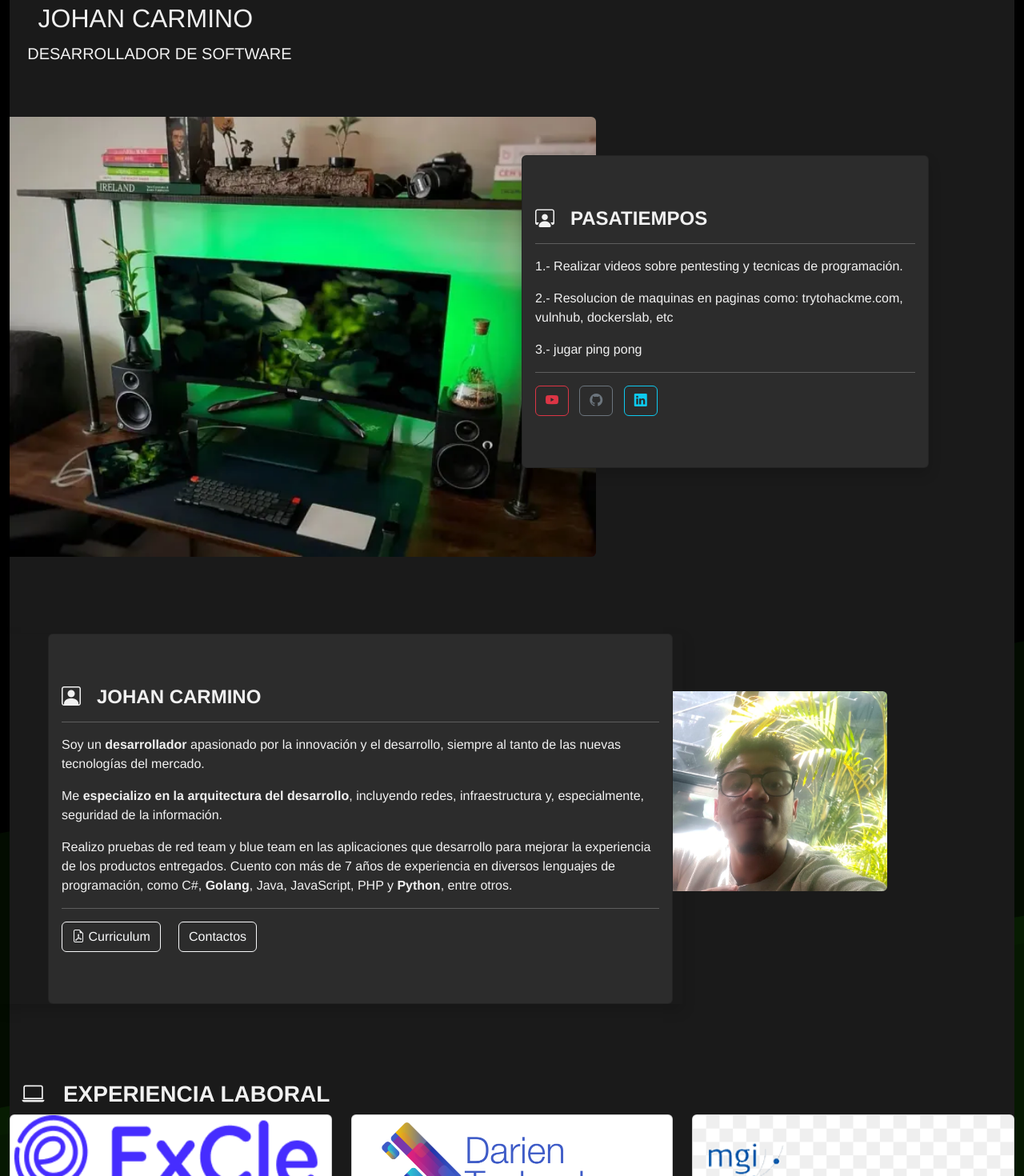
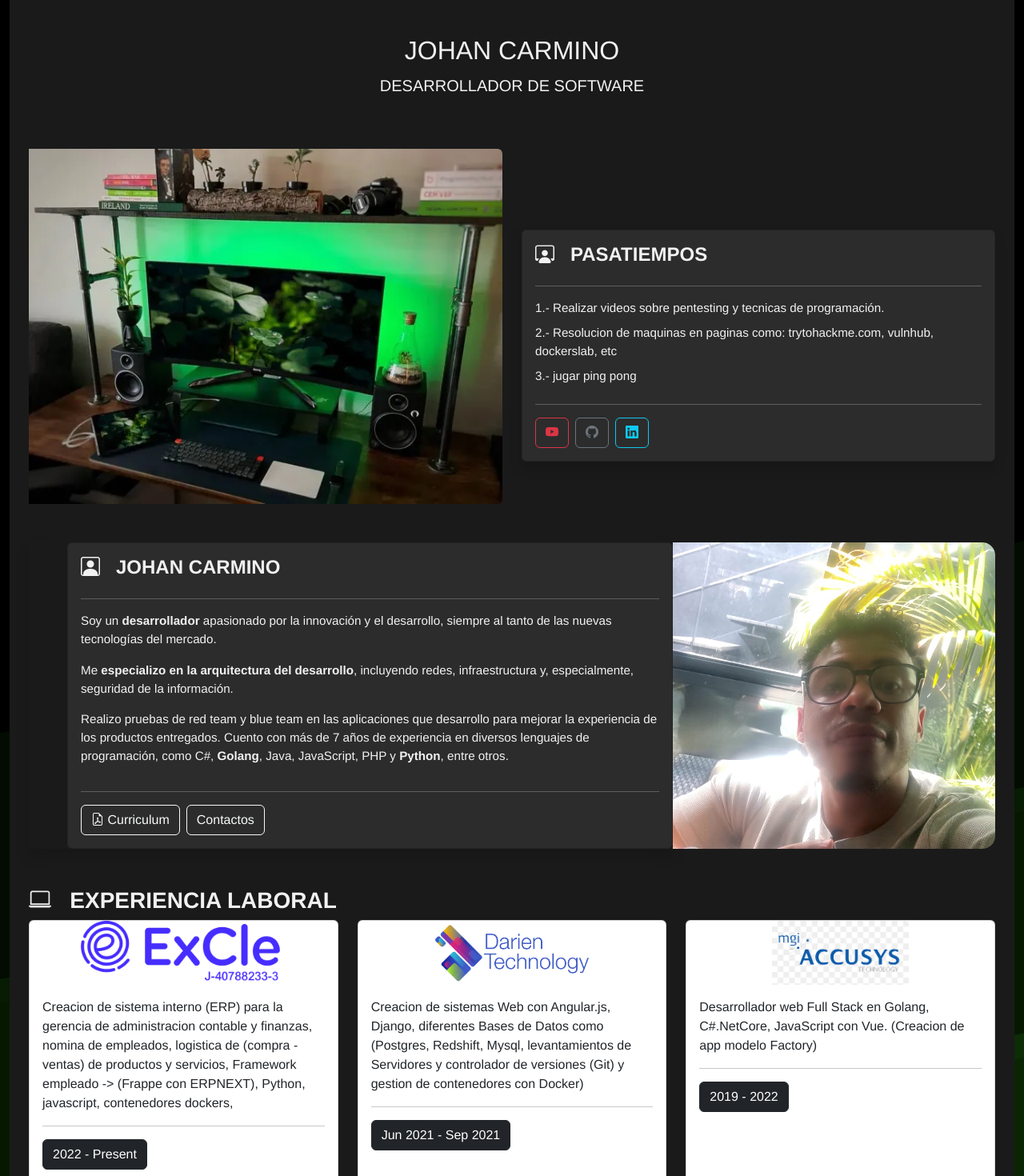
Before and after one commit to codefazt/curriculum-vite, a Vue app: page / in a window 1280 px wide. Shown: the part 160-1630 px from the top of the page at 80% size. Built offline with nearby package versions, Linux system fonts and the light colour scheme.

Commit message:
adaptacion para celular y cambio de web

```diff
--- a/src/components/CvProfile.vue
+++ b/src/components/CvProfile.vue
@@ -1,70 +1,53 @@
 <template>
   <div class="cv-profile">
-
-
     <div class="container-style rounded-4">
-
+      <!-- Header -->
       <div class="row">
-
-        <div class="col-md-12">
-          <div class="mt-5">
-            <h1 class="mt-3">&nbsp; &nbsp; {{ name }}</h1>
-            <p class="lead">&nbsp; &nbsp; {{ job }}</p>
-          </div>
+        <div class="col-12 text-center text-md-left mt-5">
+          <h1 class="mt-3">{{ name }}</h1>
+          <p class="lead">{{ job }}</p>
         </div>
-
       </div>
 
       <!-- Seccion 1 -->
-
-      <div class="row rounded-3 pt-5 pb-5">
-
-        <div class="col-md-6">
-          <img src="./../assets/desktop-setup.png" height="550" class="rounded-end mx-auto d-block" alt="...">
+      <div class="row rounded-3 pt-5 pb-5 align-items-center">
+        <div class="col-12 col-md-6 mb-4 mb-md-0">
+          <img src="./../assets/desktop-setup.png" class="img-fluid rounded-end mx-auto d-block" alt="...">
         </div>
-
-        <div class="col-md-5 pt-5 ">
-
-          <div class="card card-style shadow">
-            <div class="card-body mt-5 mb-5 ">
+        <div class="col-12 col-md-6 pt-3 pt-md-5">
+          <div class="card card-style shadow h-100">
+            <div class="card-body d-flex flex-column justify-content-center">
               <h4 class="card-title text-left">
                 <strong><i class="bi bi-person-workspace"></i> &nbsp; PASATIEMPOS</strong>
               </h4>
               <hr/>
               <div class="text-style">
-                <p class="text-justify">
-                  1.- Realizar videos sobre pentesting y tecnicas de programación. <br>
+                <p class="text-justify mb-2">
+                  1.- Realizar videos sobre pentesting y tecnicas de programación.
                 </p>
-
-                <p class="text-justify">
+                <p class="text-justify mb-2">
                   2.- Resolucion de maquinas en paginas como: trytohackme.com, vulnhub, dockerslab, etc
                 </p>
-
-                <p class="text-justify">
+                <p class="text-justify mb-2">
                   3.- jugar ping pong
                 </p>
               </div>
               <hr/>
-
-              <a href="https://www.youtube.com/watch?v=On2676eKeXs&t=1670s" class="btn btn-outline-danger"><i class="bi bi-youtube"></i></a> &nbsp;
-              <a href="https://github.com/codefazt" class="btn btn-outline-secondary"><i class="bi bi-github"></i></a> &nbsp;
-              <a href="https://www.linkedin.com/in/johan-carmino-3b8775201" class="btn btn-outline-info"><i class="bi bi-linkedin"></i></a>
-
+              <div class="d-flex flex-wrap gap-2">
+                <a :href="youtube" class="btn btn-outline-danger"><i class="bi bi-youtube"></i></a>
+                <a :href="github" class="btn btn-outline-secondary"><i class="bi bi-github"></i></a>
+                <a :href="linkin" class="btn btn-outline-info"><i class="bi bi-linkedin"></i></a>
+              </div>
             </div>
           </div>
-
         </div>
-
       </div>
 
       <!-- Seccion 2 -->
-
-      <div class="row rounded-3 pt-5 pb-5">
-
-        <div class="col-md-8 shadow">
-
-          <div class="card ms-5 card-style">
-            <div class="card-body mt-5 mb-5">
+      <div class="row align-items-stretch no-gutters">
+        <div class="col-12 col-md-8 shadow mb-4 mb-md-0">
+          <div class="card ms-md-5 card-style h-100">
+            <div class="card-body d-flex flex-column justify-content-center">
               <h4 class="card-title text-left">
                 <strong><i class="bi bi-person-square"></i> &nbsp; {{ name }}</strong>
               </h4>
@@ -73,44 +56,43 @@
                 <p class="text-justify">
                   Soy un <b>desarrollador</b> apasionado por la innovación y el desarrollo, siempre al tanto de las nuevas tecnologías del mercado.
                 </p>
-
                 <p class="text-justify">
                   Me <b>especializo en la arquitectura del desarrollo</b>, incluyendo redes, infraestructura y, especialmente, seguridad de la información.
                 </p>
-
                 <p class="text-justify">
                   Realizo pruebas de red team y blue team en las aplicaciones que desarrollo para mejorar la experiencia de los productos entregados.
-                Cuento con más de 7 años de experiencia en diversos lenguajes de programación, como C#, <b>Golang</b>, Java, JavaScript, PHP y <b>Python</b>, entre otros.
+                  Cuento con más de 7 años de experiencia en diversos lenguajes de programación, como C#, <b>Golang</b>, Java, JavaScript, PHP y <b>Python</b>, entre otros.
                 </p>
               </div>
-
               <hr/>
-              <a :href="`${publicPath}CV-JCarmino-2025.pdf`" download="CV-JCarmino.pdf" class="btn btn-outline-light"><i class="bi bi-file-earmark-pdf"></i> Curriculum</a> &nbsp; &nbsp;
-              <a href="#" class="btn btn-outline-light">Contactos</a>
-
+              <div class="d-flex flex-wrap gap-2">
+                <a :href="`${publicPath}CV-JCarmino-2025.pdf`" download="CV-JCarmino.pdf" class="btn btn-outline-light">
+                  <i class="bi bi-file-earmark-pdf"></i> Curriculum
+                </a>
+                <a href="mailto:jcdeveloped@gmail.com" class="btn btn-outline-light">Contactos</a>
+              </div>
             </div>
           </div>
-
         </div>
-
-        <div class="col-md-3 pt-5 d-md-block d-none">
-          <img src="./../assets/perfil-yo.jpeg" height="250" class="rounded d-block image-sytle mt-4" alt="...">
+        <!-- Imagen solo visible en md+ y ocupa todo el alto del row -->
+        <div class="col-12 col-md-4 d-none d-md-block p-0">
+          <img
+            src="./../assets/perfil-yo.jpeg"
+            class="profile-side-image h-100 w-100"
+            alt="..."
+            style="object-fit: cover; border-radius: 0 1rem 1rem 0;"
+          >
         </div>
-
       </div>
 
       <!-- Seccion 3 -->
-
       <div class="row rounded-3 pt-5 pb-5">
-
-        <div class="col-md-12">
-          <h3 class="">&nbsp;&nbsp;<b><i class="bi bi-laptop"></i> &nbsp; EXPERIENCIA LABORAL</b></h3>
+        <div class="col-12">
+          <h3><b><i class="bi bi-laptop"></i> &nbsp; EXPERIENCIA LABORAL</b></h3>
         </div>
-
         <div class="col-12 col-md-4 mb-4">
-
-          <div class="card">
-            <img src="./../assets/Logo_Excle_164x50.png" height="130px" class="card-img-top" alt="...">
+          <div class="card h-100">
+            <img src="./../assets/Logo_Excle_164x50.png" class="card-img-top smaller-image" alt="...">
             <div class="card-body">
               <p class="card-text">
                 Creacion de sistema interno (ERP) para la gerencia de administracion contable y finanzas, nomina de empleados, logistica de (compra - ventas) de productos y servicios, Framework empleado -> (Frappe con ERPNEXT), Python, javascript, contenedores dockers,
@@ -121,13 +103,10 @@
               </button>
             </div>
           </div>
-
         </div>
-
         <div class="col-12 col-md-4 mb-4">
-
-          <div class="card">
-            <img src="./../assets/darian_tech_img.png" class="card-img-top" alt="...">
+          <div class="card h-100">
+            <img src="./../assets/darian_tech_img.png" class="card-img-top smaller-image" alt="...">
             <div class="card-body">
               <p class="card-text">
                 Creacion de sistemas Web con Angular.js, Django, diferentes Bases de Datos como (Postgres, Redshift, Mysql, levantamientos de Servidores y controlador de versiones (Git) y gestion de contenedores con Docker)
@@ -138,12 +117,10 @@
               </button>
             </div>
           </div>
-
         </div>
-
         <div class="col-12 col-md-4 mb-4">
-          <div class="card">
-            <img src="./../assets/mgi_accusys.png" class="card-img-top" alt="...">
+          <div class="card h-100">
+            <img src="./../assets/mgi_accusys.png" class="card-img-top smaller-image" alt="...">
             <div class="card-body">
               <p class="card-text">
                 Desarrollador web Full Stack en Golang, C#.NetCore, JavaScript con Vue. (Creacion de app modelo Factory)
@@ -155,21 +132,15 @@
             </div>
           </div>
         </div>
-
       </div>
 
       <!-- Seccion 4 -->
-
       <div class="row rounded-3 pt-5 pb-5">
-
-        <div class="col-md-12">
-          <h3 class="">&nbsp;&nbsp;<b><i class="bi bi-file-earmark-lock2-fill"></i> &nbsp; Maquinas de Pentesting Hechas</b></h3>
+        <div class="col-12">
+          <h3><b><i class="bi bi-file-earmark-lock2-fill"></i> &nbsp; Maquinas de Pentesting Hechas</b></h3>
         </div>
-        <hr>
-
-        <div class="col-md-2"></div>
-
-        <div class="col-md-8">
+        <hr class="d-none d-md-block">
+        <div class="col-12 col-md-8 offset-md-2">
           <div id="carouselExampleCaptions" class="carousel slide">
             <div class="carousel-indicators">
               <button type="button" data-bs-target="#carouselExampleCaptions" data-bs-slide-to="0" class="active" aria-current="true" aria-label="Slide 1"></button>
@@ -208,33 +179,24 @@
               <span class="visually-hidden">Next</span>
             </button>
           </div>
-
         </div>
-
-        <div class="col-md-2"></div>
-
       </div>
 
-      <!-- Seccion 5 -->
-
+      <!-- Footer -->
       <footer class="card-style d-flex flex-wrap justify-content-between align-items-center py-3 my-4 border-top cv-profile">
-        <p class="col-md-4 mb-0">&nbsp; jcdeveloped@gmail.com  &nbsp; <i class="bi bi-mailbox2-flag"></i></p>
-
-        <a href="/" class="col-md-4 d-flex align-items-center justify-content-center mb-3 mb-md-0 me-md-auto link-body-emphasis text-decoration-none">
-
-        </a>
-
-        <ul class="nav col-md-4 justify-content-end">
+        <p class="col-12 col-md-4 mb-0 text-center text-md-left">
+          &nbsp; jcdeveloped@gmail.com  &nbsp; <i class="bi bi-mailbox2-flag"></i>
+        </p>
+        <a href="/" class="col-12 col-md-4 d-flex align-items-center justify-content-center mb-3 mb-md-0 me-md-auto link-body-emphasis text-decoration-none"></a>
+        <ul class="nav col-12 col-md-4 justify-content-center justify-content-md-end">
           <li class="nav-item"><a href="#" class="nav-link px-2 cv-profile"><i class="bi bi-house-door-fill"></i></a></li>
-          <li class="nav-item"><a href="https://www.youtube.com/watch?v=On2676eKeXs&t=1670s" class="btn btn-outline-danger"><i class="bi bi-youtube"></i></a></li>
-          <li class="nav-item"><a href="https://github.com/codefazt" class="btn btn-outline-secondary"><i class="bi bi-github"></i></a></li>
-          <li class="nav-item"><a href="https://www.linkedin.com/in/johancarmino-3b8775201/" class="btn btn-outline-info"><i class="bi bi-linkedin"></i></a></li>
+          <li class="nav-item"><a :href="youtube" class="btn btn-outline-danger"><i class="bi bi-youtube"></i></a></li>
+          <li class="nav-item"><a :href="github" class="btn btn-outline-secondary"><i class="bi bi-github"></i></a></li>
+          <li class="nav-item"><a :href="linkin" class="btn btn-outline-info"><i class="bi bi-linkedin"></i></a></li>
           <li class="nav-item"><a href="#" class="nav-link px-2 cv-profile"><i class="bi bi-tools"></i></a></li>
         </ul>
       </footer>
-
     </div>
-
   </div>
 </template>
 
@@ -245,12 +207,10 @@ export default {
     return {
       name: 'JOHAN CARMINO',
       job: 'DESARROLLADOR DE SOFTWARE',
-      linkin:'https://www.linkedin.com/in/johan-carmino-3b8775201/',
+      linkin: 'https://www.linkedin.com/in/johan-carmino-3b8775201/',
       github: 'https://github.com/codefazt',
       youtube: 'https://www.youtube.com/watch?v=On2676eKeXs&t=1670s',
       publicPath: process.env.BASE_URL
-      // pdfLink: '/assets/CV-JCarmino-2025.pdf'
-      // pdfLink: require('@/assets/CV-JCarmino-2025.pdf')
     }
   }
 }
@@ -265,8 +225,8 @@ h1 {
   font-size: 2em;
   margin-bottom: 10px;
 }
-text-style {
-  font-size: 0.8em;
+.text-style {
+  font-size: 0.95em;
 }
 
 .card-style {
@@ -276,18 +236,53 @@ text-style {
 
 .container-style {
   background-color: rgb(26, 26, 26);
-  /* margin-right: -3em;
-  margin-left: -3em; */
+  padding: 1.5rem;
 }
 
-.image-sytle {
-  margin-left: -8em;
+.image-style {
+  max-width: 100%;
+  height: auto;
 }
 
-.container_style {
-  display: flex;
-  flex-direction: column;
-  align-items: center;
+.smaller-image {
+  height: 80px;
+  width: auto;
+  object-fit: contain;
+  margin: 0 auto;
+  display: block;
 }
 
+.profile-side-image {
+  object-fit: cover;
+  height: 100%;
+  width: 100%;
+  border-radius: 0 1rem 1rem 0;
+  display: block;
+}
+
+.no-gutters {
+  margin-right: 0;
+  margin-left: 0;
+}
+.no-gutters > [class^="col-"],
+.no-gutters > [class*=" col-"] {
+  padding-right: 0;
+  padding-left: 0;
+}
+
+@media (max-width: 767.98px) {
+  .container-style {
+    padding: 0.5rem;
+  }
+  h1 {
+    font-size: 1.5em;
+  }
+  .card-style {
+    font-size: 0.95em;
+  }
+
+  .profile-side-image {
+    display: none;
+  }
+}
 </style>
```
